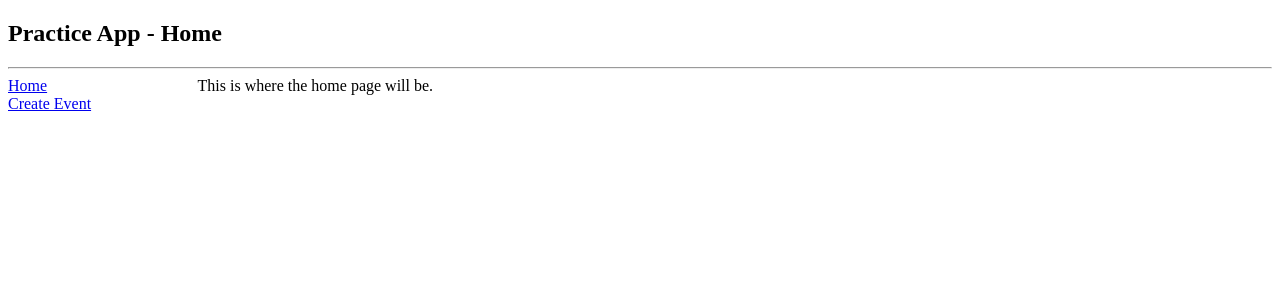
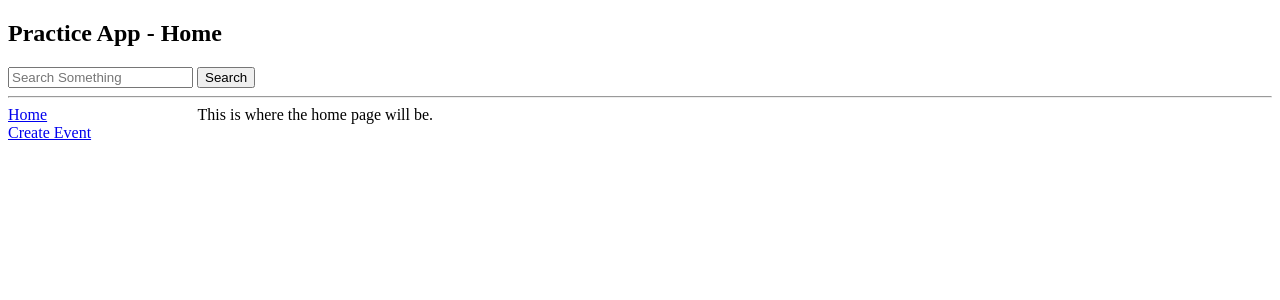
Before and after one commit to bounswe/bounswe2022group7, a Flask app: page / in a window 1280 px wide. Shown: the top 300 px of the page. Run offline with Flask 2, Linux system fonts and the light colour scheme.

Commit message:
Add search bar to base.html (#166)

```diff
--- a/practice-app/website/templates/base.html
+++ b/practice-app/website/templates/base.html
@@ -19,6 +19,22 @@
             <h1>
                 Practice App - {% block functionality %}{% endblock %}
             </h1>
+
+            <form id="searchBar">
+                <input type="text" name="query" placeholder="Search Something">
+                <input type="button" value="Search" onclick="search()">
+            </form>
+
+            <script>
+                function search() {
+                    var form = document.getElementById("searchBar");
+                    var formData = new FormData(form)
+                    url = "/?query=" + formData.get("query").replace(" ", "%")
+                    window.location.assign(url)
+                }
+            </script>
+
+
         </nav>
 
         <hr>
```
